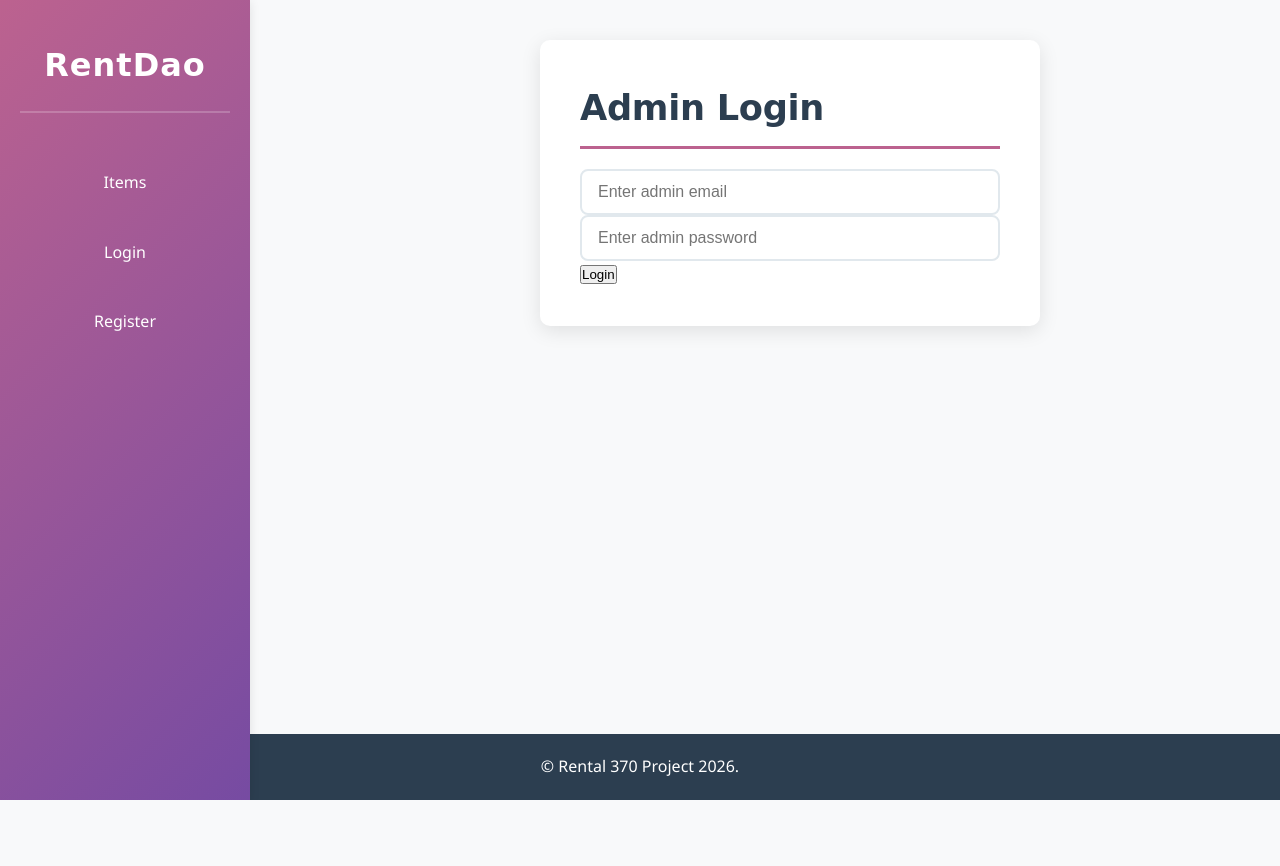
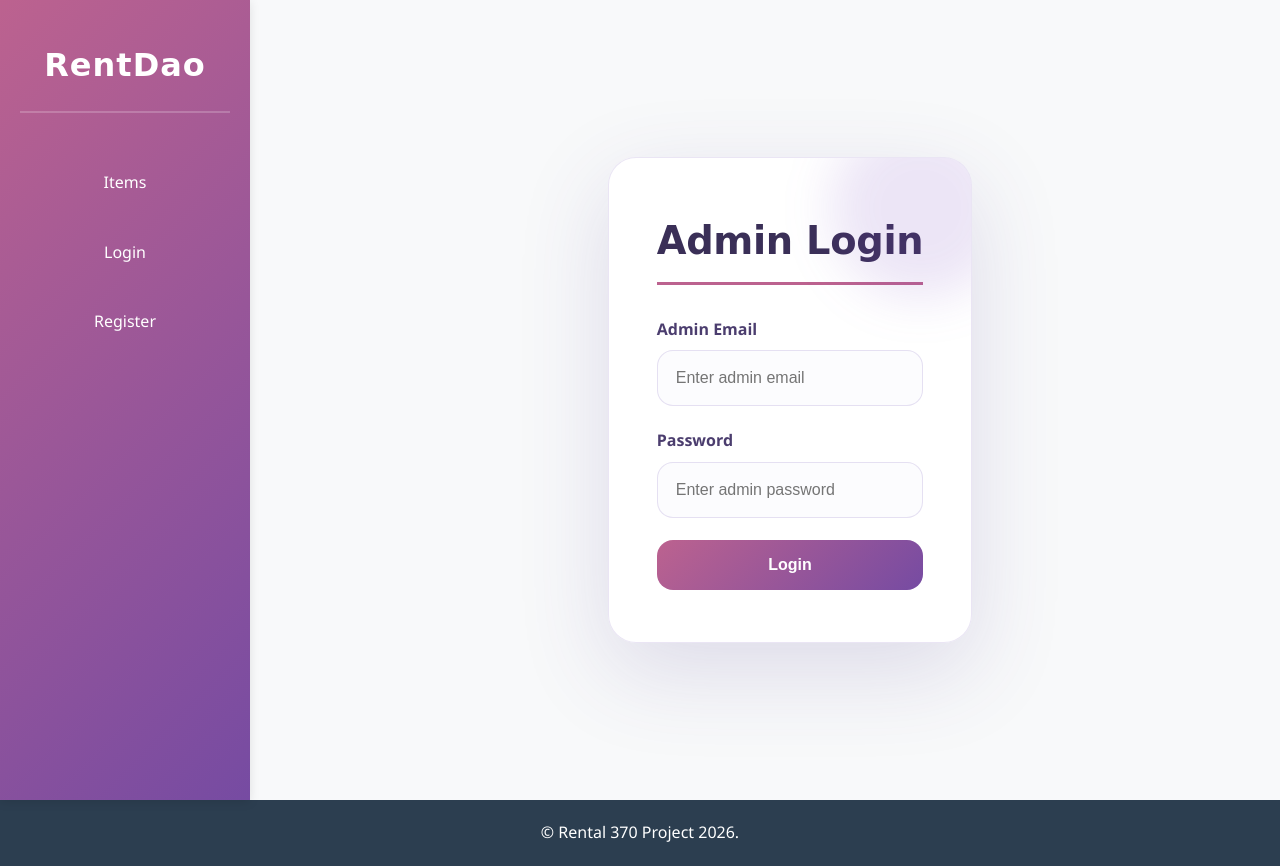
Before and after one commit to AshvinAA/RentDao, a FastAPI app: page /admin/login in a window 1280 px wide. Before the commit the page ends 800 px from the top, so only its background shows below. Run offline with FastAPI, Linux system fonts and the light colour scheme; some web fonts are replaced.

Commit message:
admin frontend

```diff
--- a/templates/admin.html
+++ b/templates/admin.html
@@ -373,7 +373,6 @@
     <div class="page-header">
         <h1>Admin Dashboard</h1>
         <p>Manage items, users, and platform moderation</p>
-        <a href="/admin/logout" style="display: inline-block; margin-top: 15px; background: linear-gradient(135deg, #711d25 0%, #c82333 100%); color: white; padding: 10px 20px; border-radius: 6px; text-decoration: none; font-weight: 600;">🚪 Logout</a>
     </div>
 
     <div class="dashboard-grid">
@@ -500,5 +499,9 @@
             </div>
         {% endif %}
     </div>
+
+    <div style="text-align: center; margin: 40px 0 0;">
+        <a href="/admin/logout" style="display: inline-block; background: linear-gradient(135deg, #711d25 0%, #c82333 100%); color: white; padding: 12px 24px; border-radius: 8px; text-decoration: none; font-weight: 600;">🚪 Logout</a>
+    </div>
 </div>
 {% endblock %}
--- a/templates/admin_login.html
+++ b/templates/admin_login.html
@@ -2,9 +2,104 @@
 
 {% block title %}Admin Login - RentDao{% endblock %}
 
+{% block extra_head %}
+<style>
+.admin-login-shell {
+    min-height: calc(100vh - 80px);
+    display: flex;
+    align-items: center;
+    justify-content: center;
+    padding: 60px 20px;
+}
+
+.admin-login-panel {
+    max-width: 780px;
+    width: 100%;
+    padding: 52px 48px;
+    background: rgba(255, 255, 255, 0.96);
+    border-radius: 28px;
+    border: 1px solid rgba(124, 95, 188, 0.16);
+    box-shadow: 0 28px 92px rgba(79, 63, 141, 0.16);
+    position: relative;
+    overflow: hidden;
+}
+
+.admin-login-panel::before {
+    content: '';
+    position: absolute;
+    top: -40px;
+    right: -40px;
+    width: 180px;
+    height: 180px;
+    background: rgba(118, 75, 188, 0.14);
+    border-radius: 50%;
+    filter: blur(24px);
+}
+
+.admin-login-heading {
+    text-align: center;
+    margin-bottom: 32px;
+}
+
+.admin-login-heading h2 {
+    margin-bottom: 10px;
+    font-size: 2.4rem;
+    color: #3a2f57;
+}
+
+.admin-login-heading p {
+    color: #5f5a75;
+    font-size: 1rem;
+    letter-spacing: 0.2px;
+}
+
+.admin-login-form {
+    display: grid;
+    gap: 22px;
+}
+
+.admin-login-form label {
+    display: block;
+    margin-bottom: 8px;
+    font-weight: 600;
+    color: #4b3d6e;
+}
+
+.admin-login-form input {
+    width: 100%;
+    min-height: 56px;
+    padding: 16px 18px;
+    border-radius: 16px;
+    border: 1px solid rgba(124, 95, 188, 0.18);
+    background: #fcfcfe;
+    font-size: 1rem;
+}
+
+.admin-login-form input:focus {
+    outline: none;
+    border-color: #7d5fcd;
+    box-shadow: 0 0 0 4px rgba(124, 95, 188, 0.08);
+}
+
+.admin-login-form button {
+    width: 100%;
+    padding: 16px 20px;
+    border-radius: 16px;
+    font-size: 1rem;
+}
+
+.message {
+    margin-bottom: 20px;
+}
+</style>
+{% endblock %}
+
 {% block content %}
-<div class="form-container">
+<div class="admin-login-shell">
+    <div class="form-container admin-login-panel">
+        <div class="admin-login-heading">
             <h2>Admin Login</h2>
+        </div>
 
         {% if error %}
             <div class="message message-error">
@@ -12,10 +107,17 @@
             </div>
         {% endif %}
 
-    <form method="post" action="/admin/login">
-        <input type="email" name="email" placeholder="Enter admin email" />
-        <input type="password" name="password" placeholder="Enter admin password" />
-        <button type="submit">Login</button>
+        <form class="admin-login-form" method="post" action="/admin/login">
+            <div>
+                <label for="email">Admin Email</label>
+                <input id="email" type="email" name="email" placeholder="Enter admin email" required />
+            </div>
+            <div>
+                <label for="password">Password</label>
+                <input id="password" type="password" name="password" placeholder="Enter admin password" required />
+            </div>
+            <button type="submit" class="btn btn-primary">Login</button>
         </form>
     </div>
+</div>
 {% endblock %}
--- a/templates/index.html
+++ b/templates/index.html
@@ -147,8 +147,8 @@
                 🛒 Browse Items
             </a>
             {% if user_email %}
-                <a href="/profile" class="btn btn-secondary" style="padding: 15px 30px; font-size: 1.1rem;">
-                    My Profile
+                <a href="/profile" class="welcome-btn secondary">
+                    👤 My Profile
                 </a>
             {% endif %}
             <a href="/register" class="welcome-btn secondary">
```
Also changed, not shown: static/style.css (+54 -0 lines). Lines whose indentation alone changed are shown as unchanged.
